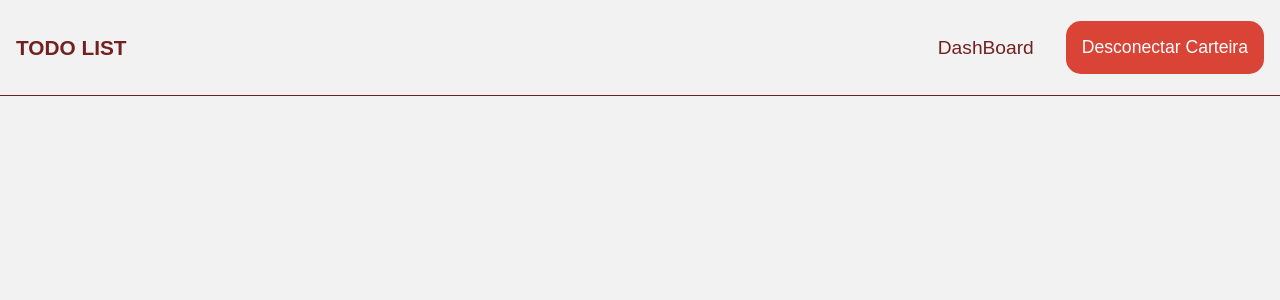
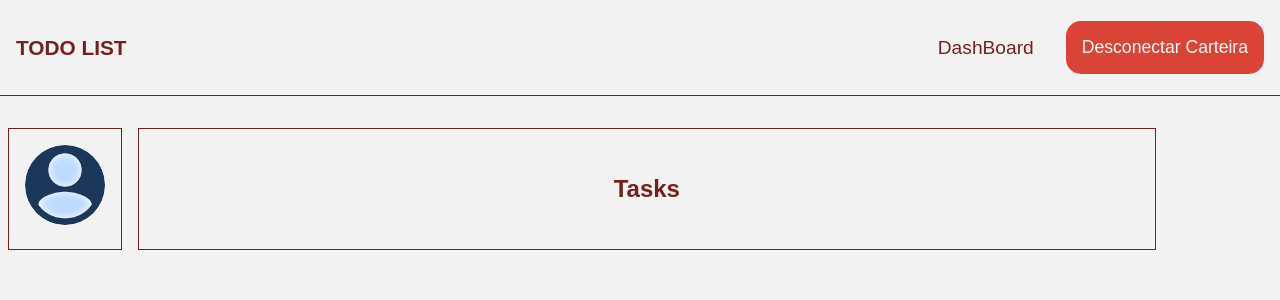
Before and after one commit to VICTOR-AZZOLINI-DEV/todo-list, a Next.js app: page / in a window 1280 px wide. Shown: the top 300 px of the page. Built offline with nearby package versions, Linux system fonts and the light colour scheme; no server answers.

Commit message:
create menu

```diff
--- a/src/components/DashBoard.tsx
+++ b/src/components/DashBoard.tsx
@@ -2,6 +2,7 @@ import axios from "axios";
 import { useEffect, useState } from "react";
 import type { User } from "@/interfaces";
 import styles from "@/styles/DashBoard.module.css"
+import avatar from "../../public/avatar.png"
 
 export default function Dashboard() {
   const [user, setUser] = useState<User>({ID_USER: 0,WALLET_ADDRESS: "", NICKNAME: ""});
@@ -10,10 +11,8 @@ export default function Dashboard() {
     axios
       .get<User>("http://localhost:3000/api/user/teste123")
       .then((response) => {
-        if (response.data) {
           setUser(response.data);
           console.log(response.data);
-        }
       })
       .catch((err) => console.log(err));
   }, []);
@@ -22,9 +21,12 @@ export default function Dashboard() {
     <>
         <main className={styles.dashboard}>
             <div className={styles.dashboard_tasks}>
+              <h2>Tasks</h2>
             </div>
             <aside className={styles.dashboard_user_menu}>
-                <h2>{user.NICKNAME}</h2>
+                <div className={styles.dashboard_user_menu_avatar}>
+                </div>
+                <h3>{user.NICKNAME}</h3>
             </aside>
         </main>
     </>
--- a/src/components/Header.tsx
+++ b/src/components/Header.tsx
@@ -13,6 +13,7 @@ export default function Header() {
             {connectWallet ? (
                 <header className={styles.header}>
                     <div className={styles.logo}>
+                        <i className="uil uil-bars icon"></i>
                         <a href="/" className={styles.navbar_logo_link}>TODO LIST</a>
                     </div>
                     <nav>
--- a/src/pages/index.tsx
+++ b/src/pages/index.tsx
@@ -11,13 +11,14 @@ const inter = Inter({ subsets: ['latin'] })
 export default function Home() {
   return (
     <>
-      {/* <ButtonMetamask/> */}
+      {/* <ButtonMetamask/>  */}
 
       <Head>
         <title>To do List</title>
         <meta name="description" content="Generated by create next app" />
         <meta name="viewport" content="width=device-width, initial-scale=1" />
         <link rel="icon" href="/favicon.ico" />
+        <link rel="stylesheet" href="https://unicons.iconscout.com/release/v4.0.8/css/line.css"></link>
       </Head>
       <Header/>
       <Dashboard/>
--- a/src/styles/DashBoard.module.css
+++ b/src/styles/DashBoard.module.css
@@ -0,0 +1,37 @@
+.dashboard {
+    display: flex;
+    gap: 1rem;
+    grid-template-columns: 2fr 1fr;
+    padding-top: 2rem;
+    padding-left: .5rem;
+}
+
+.dashboard_tasks {
+    order: 1;
+    display: flex;
+    align-items: center;
+    justify-content: center;
+    border: 1px solid var(--title-color);
+    width: 1200px;
+    max-width: 80%;
+}
+
+.dashboard_user_menu {
+    display: flex;
+    flex-direction: column;
+    align-items: center;
+    gap: .5em;
+    border: 1px solid var(--title-color);
+    max-width: 20%;
+    padding: 0 1rem 1rem;
+}
+
+.dashboard_user_menu_avatar {
+    background-image: url(../../public/avatar.png);
+    background-size: cover;
+    border-radius: 50%;
+    width: 80px;
+    height: 80px;
+    margin-top: 1rem;
+
+}
--- a/src/styles/Header.module.css
+++ b/src/styles/Header.module.css
@@ -8,11 +8,22 @@
     font-family: var(--opens-font);
 }
 
+.logo {
+    display: flex;
+    gap: .5rem;
+    align-items: center;
+}
+
+.uil uil-bars icon {
+    font-size: 10px;
+}
+
 .navbar_logo_link{
     font-weight: 800;
     font-size: 1.3em;
     color: var(--title-color);
 }
+
 
 .navbar_list {
     display: flex;
```
Also changed, not shown: public/avatar.png (added).
